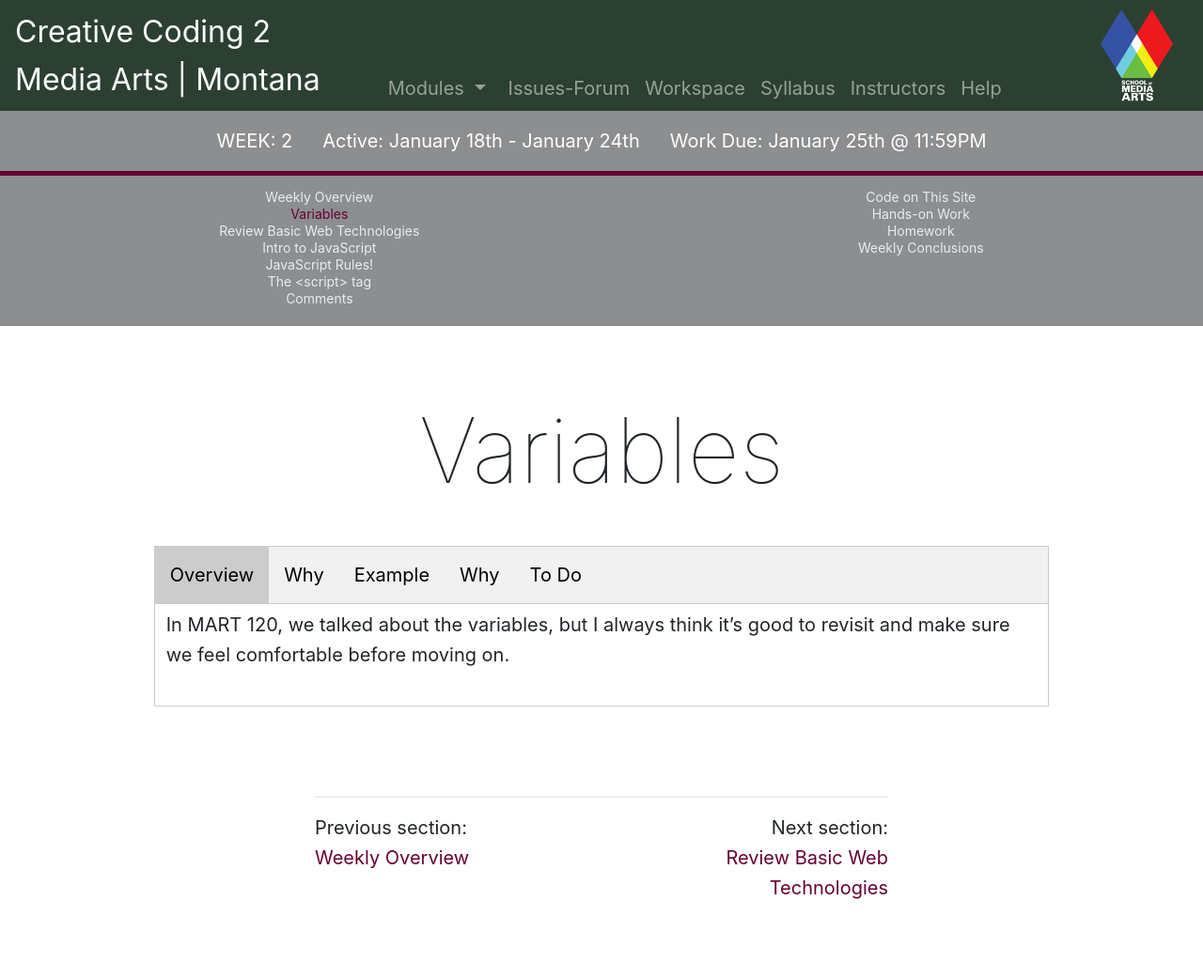
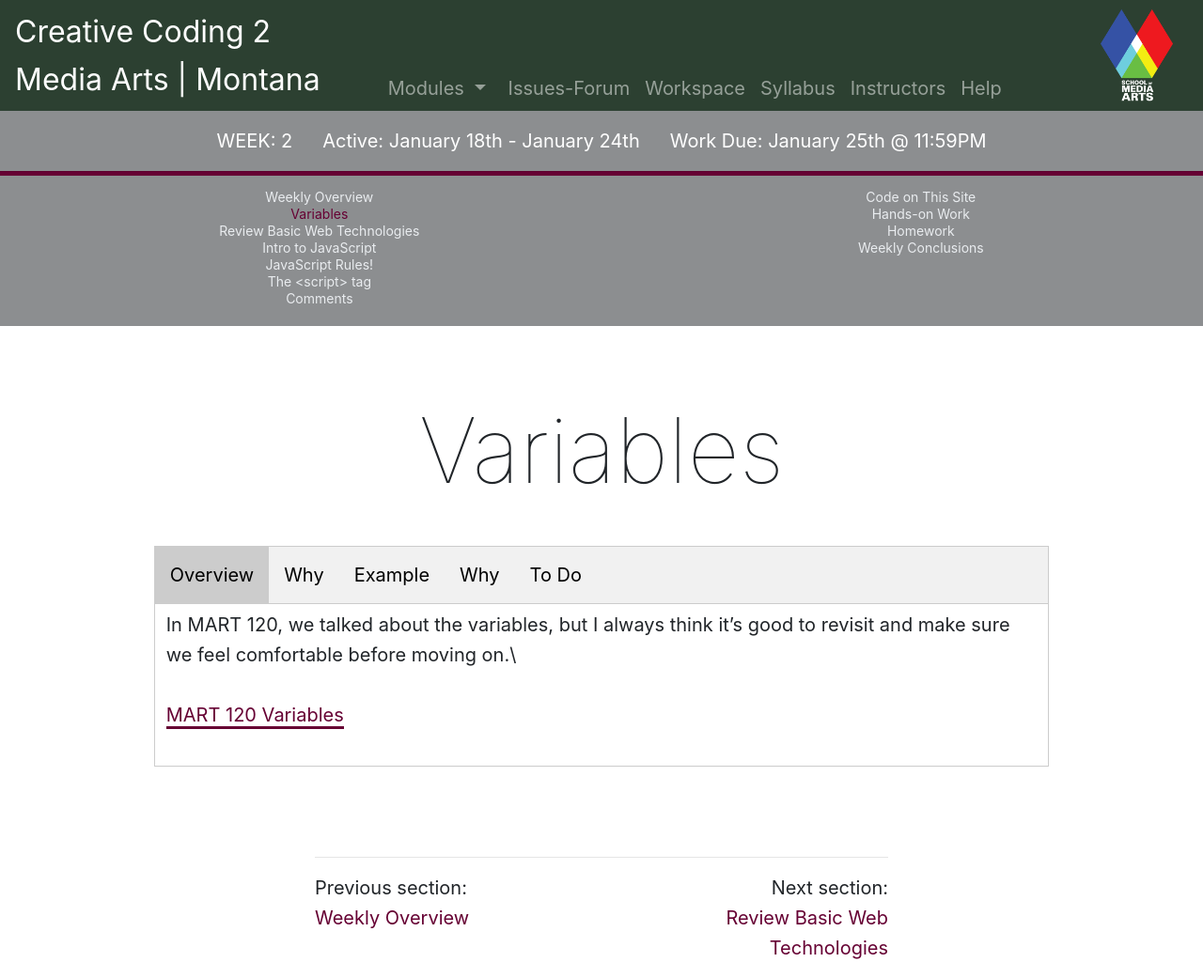
Before and after one commit to Montana-Media-Arts/220-creative-coding2-Spring2021, a Jekyll site: the page built from modules/week-2/_posts/2001-01-01-variables.md, in a window 1280 px wide. Shown: the whole page at 94% size. Built offline with Jekyll 4.4.1, drawn with Linux system fonts in a browser that asks for light colours; nearby versions of some CDN libraries; comment, search, counter and statistics services are not loaded; before the commit the page ends 977 px from its top, so only the background shows below that.

Commit message:
Update 2001-01-01-variables.md

```diff
--- a/modules/week-2/_posts/2001-01-01-variables.md
+++ b/modules/week-2/_posts/2001-01-01-variables.md
@@ -16,7 +16,9 @@ jotted: false
 </div>
 
 <div id="Overview" class="tabcontent" style="display:block"  markdown="1">
-In MART 120, we talked about the variables, but I always think it's good to revisit and make sure we feel comfortable before moving on.
+In MART 120, we talked about the variables, but I always think it's good to revisit and make sure we feel comfortable before moving on.\
+
+<a href="https://montana-media-arts.github.io/120_CreativeCoding1-Fall2020/modules/week-10/variables/" target="_new">MART 120 Variables</a>
 
 </div>
 <div id="What" class="tabcontent" markdown="1">
```
